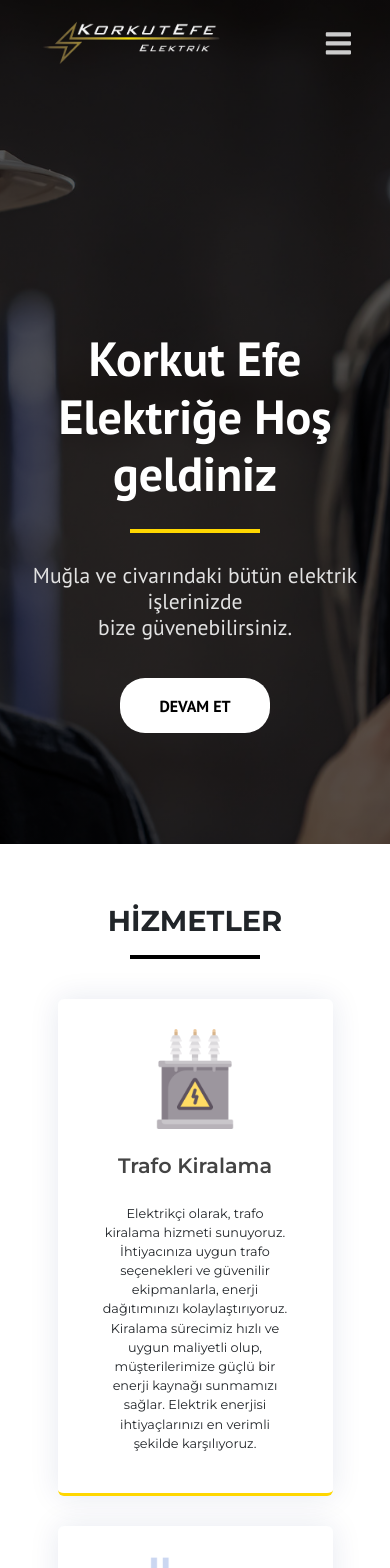
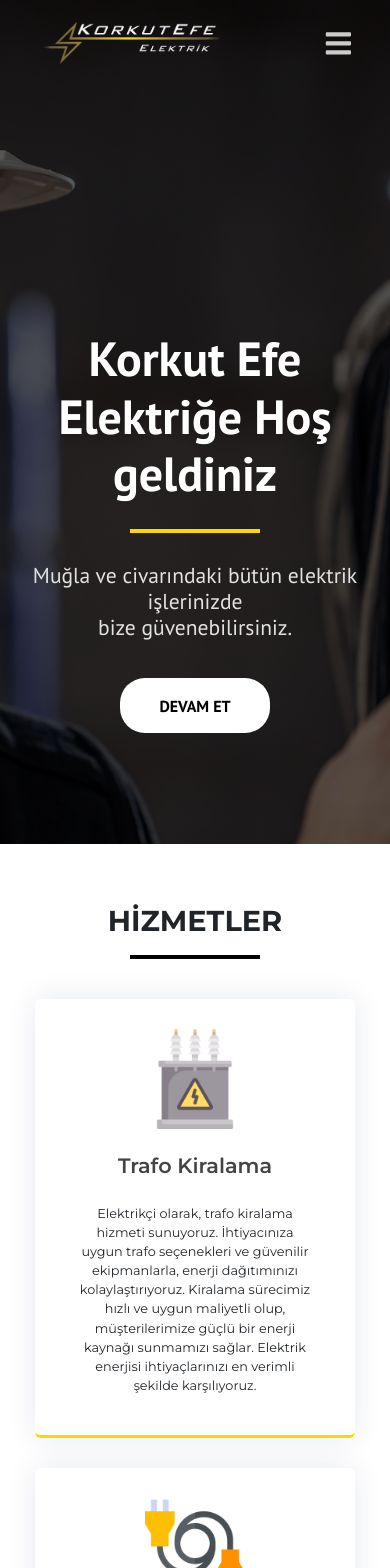
Before and after one commit to erenaygunn/korkutefe-elektrik, a React (Vite) app: page / in a window 390 px wide. Shown: the top 1568 px of the page. Built offline with nearby package versions, Linux system fonts and the light colour scheme.

Commit message:
card width

```diff
--- a/src/components/Card/card.css
+++ b/src/components/Card/card.css
@@ -8,7 +8,6 @@
     border: none;
     border-bottom: 3px solid gold;
     box-shadow: 0px 0 30px rgba(1, 41, 112, 0.10);
-
 }
 
 .card img {
@@ -22,6 +21,7 @@
     color: #444444;
     white-space: nowrap;
     margin-bottom: 15px;
+    transition: all 0.3s;
 }
 
 .card p {
@@ -29,6 +29,14 @@
     font-weight: 400;
     margin: 0;
     padding: 10px;
+}
+
+.card:hover {
+    box-shadow: 0px 0 30px rgba(112, 101, 1, 0.12)
+}
+
+.card:hover h6 {
+    color: gold;
 }
 
 .responsive-row {
@@ -63,7 +71,7 @@
     }
     .card {
         margin: 0 0 30px 0;
-        width: 275px;
+        width: 320px;
     }
 }
 
```
